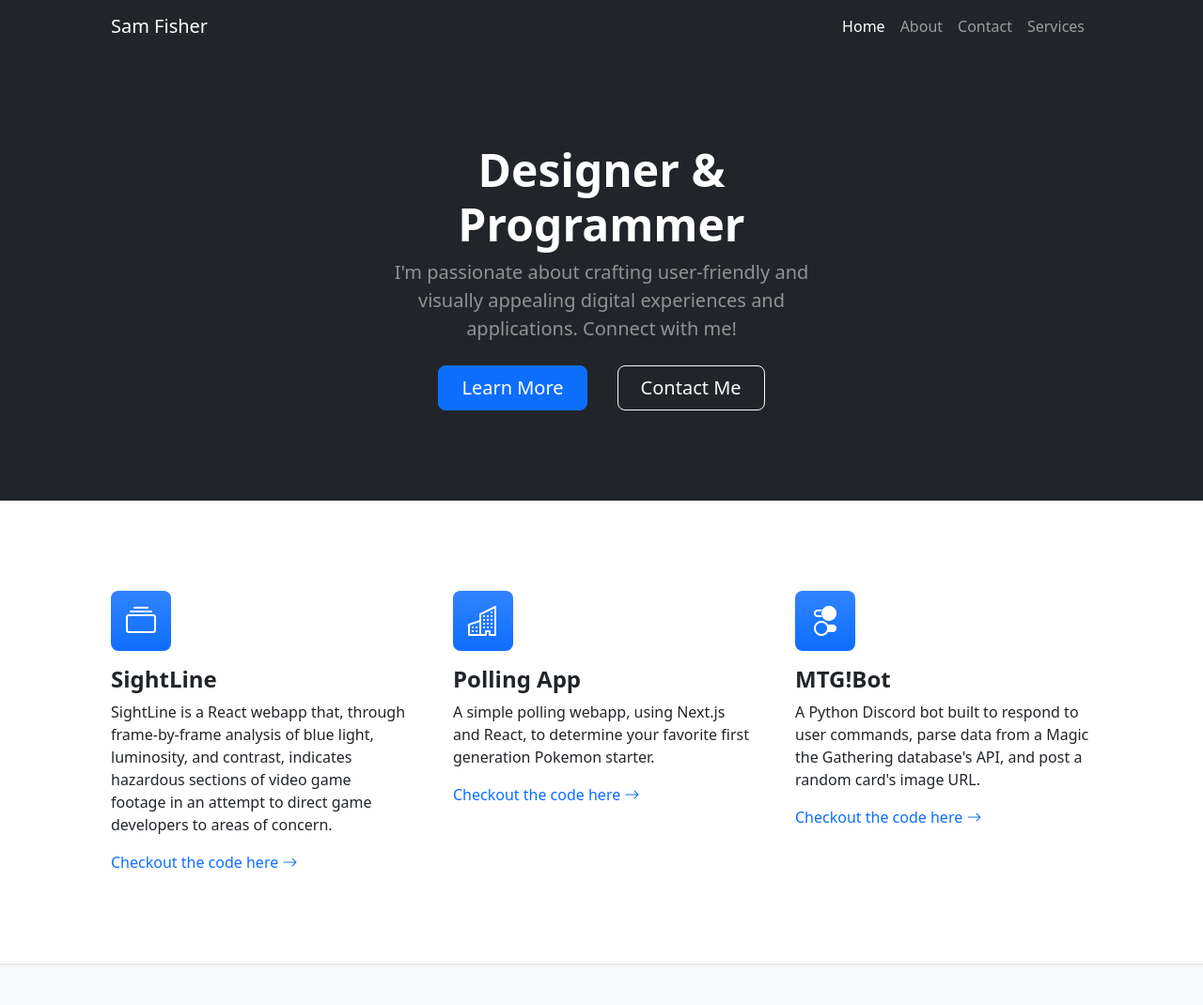
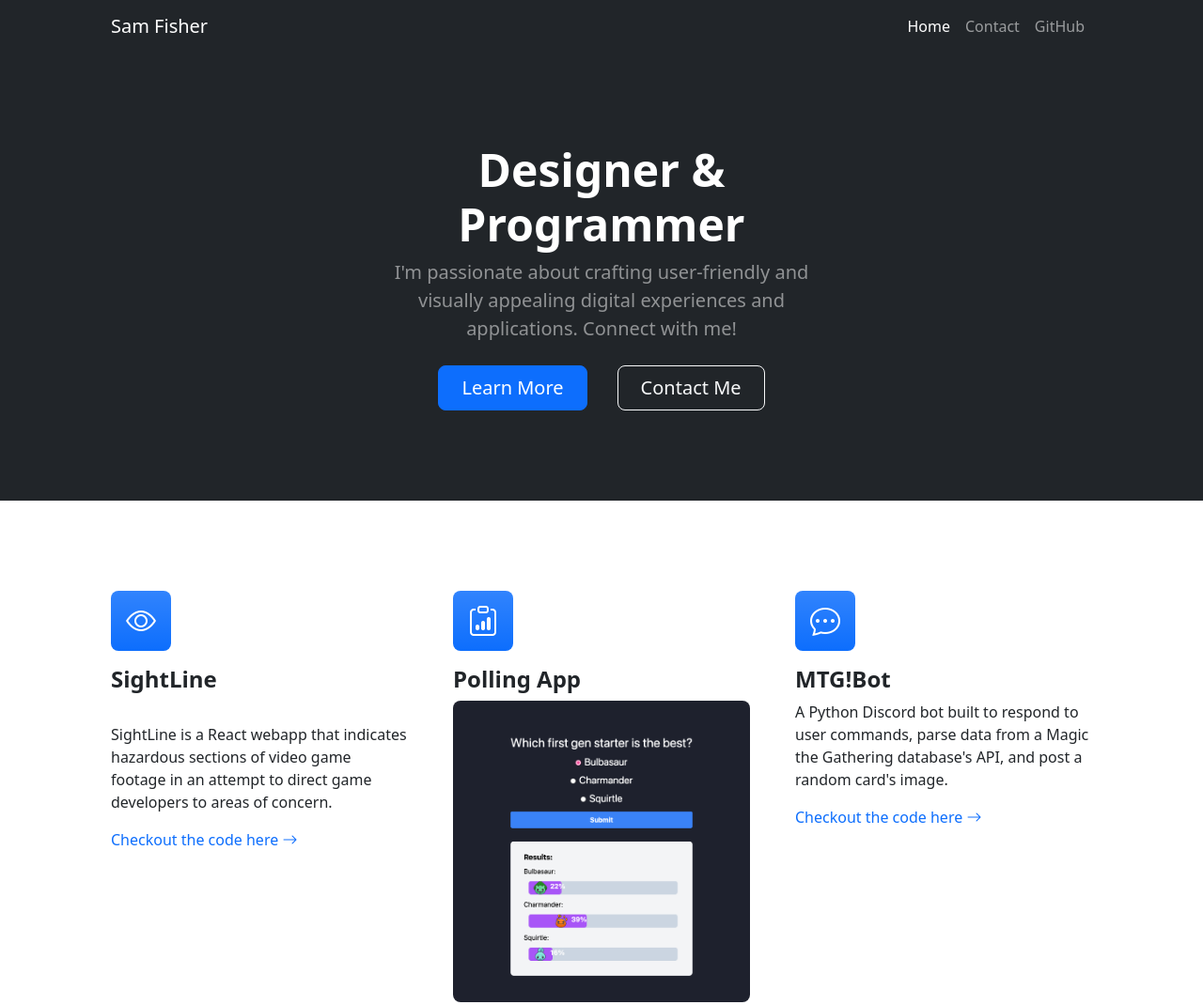
Before and after one commit to SamFisher0208/Bootstrap_Site, a website built with Vite: page src/index.html in a window 1280 px wide. Shown: the top 1070 px of the page at 94% size. Built offline with nearby package versions, Linux system fonts and the light colour scheme.

Commit message:
adding image

```diff
--- a/src/index.html
+++ b/src/index.html
@@ -29,9 +29,9 @@
           <li class="nav-item">
             <a class="nav-link active" aria-current="page" href="#!">Home</a>
           </li>
-          <li class="nav-item"><a class="nav-link" href="#!">About</a></li>
-          <li class="nav-item"><a class="nav-link" href="#!">Contact</a></li>
-          <li class="nav-item"><a class="nav-link" href="#!">Services</a></li>
+          <li class="nav-item"><a class="nav-link" href="#contact">Contact</a></li>
+          <li class="nav-item"><a class="nav-link" target="_blank" href="https://github.com/SamFisher0208">GitHub</a>
+          </li>
         </ul>
       </div>
     </div>
@@ -51,7 +51,7 @@
             </p>
             <div class="d-grid gap-3 d-sm-flex justify-content-sm-center">
               <a class="btn btn-primary btn-lg px-4 me-sm-3" href="#features">Learn More</a>
-              <a class="btn btn-outline-light btn-lg px-4" href="#!">Contact Me</a>
+              <a class="btn btn-outline-light btn-lg px-4" href="#contact">Contact Me</a>
             </div>
           </div>
         </div>
@@ -64,11 +64,12 @@
       <div class="row gx-5">
         <div class="col-lg-4 mb-5 mb-lg-0">
           <div class="feature bg-primary bg-gradient text-white rounded-3 mb-3">
-            <i class="bi bi-collection"></i>
+            <i class="bi bi-eye"></i>
           </div>
           <h2 class="h4 fw-bolder">SightLine</h2>
+          <img src="" alt="">
           <p>
-            SightLine is a React webapp that, through frame-by-frame analysis of blue light, luminosity, and contrast,
+            SightLine is a React webapp that
             indicates hazardous sections of video game footage in an attempt to direct game developers to
             areas of concern.
           </p>
@@ -79,9 +80,12 @@
         </div>
         <div class="col-lg-4 mb-5 mb-lg-0">
           <div class="feature bg-primary bg-gradient text-white rounded-3 mb-3">
-            <i class="bi bi-building"></i>
+            <i class="bi bi-clipboard-data"></i>
           </div>
           <h2 class="h4 fw-bolder">Polling App</h2>
+          <div class="col-md-12 mb-5 mb-lg-3 rounded-3 overflow-hidden">
+            <img src="./assets/Screenshot 2023-10-20 at 5.06.38 PM.png" alt="" class="w-100 h-100 object-fit-cover">
+          </div>
           <p>
             A simple polling webapp, using Next.js and React, to determine your favorite first generation Pokemon
             starter.
@@ -94,12 +98,12 @@
         </div>
         <div class="col-lg-4">
           <div class="feature bg-primary bg-gradient text-white rounded-3 mb-3">
-            <i class="bi bi-toggles2"></i>
+            <i class="bi bi-chat-dots"></i>
           </div>
           <h2 class="h4 fw-bolder">MTG!Bot</h2>
           <p>
             A Python Discord bot built to respond to user commands, parse data from a Magic the Gathering database's
-            API, and post a random card's image URL.
+            API, and post a random card's image.
           </p>
           <a class="text-decoration-none" target="_blank" href="https://github.com/SamFisher0208/MTGBot">
             Checkout the code here
@@ -111,14 +115,14 @@
   </section>
 
   <!-- Contact section-->
-  <section class="bg-light py-5">
+  <section class="bg-light py-5" id="contact">
     <div class="container px-5 my-5 px-5">
       <div class="text-center mb-5">
         <div class="feature bg-primary bg-gradient text-white rounded-3 mb-3">
           <i class="bi bi-envelope"></i>
         </div>
         <h2 class="fw-bolder">Get in touch</h2>
-        <p class="lead mb-0">We'd love to hear from you</p>
+        <p class="lead mb-0">I'd love to hear from you</p>
       </div>
       <div class="row gx-5 justify-content-center">
         <div class="col-lg-6">
```
Also changed, not shown: src/assets/Screenshot 2023-10-20 at 5.06.38 PM.png (added), 2 other files.
